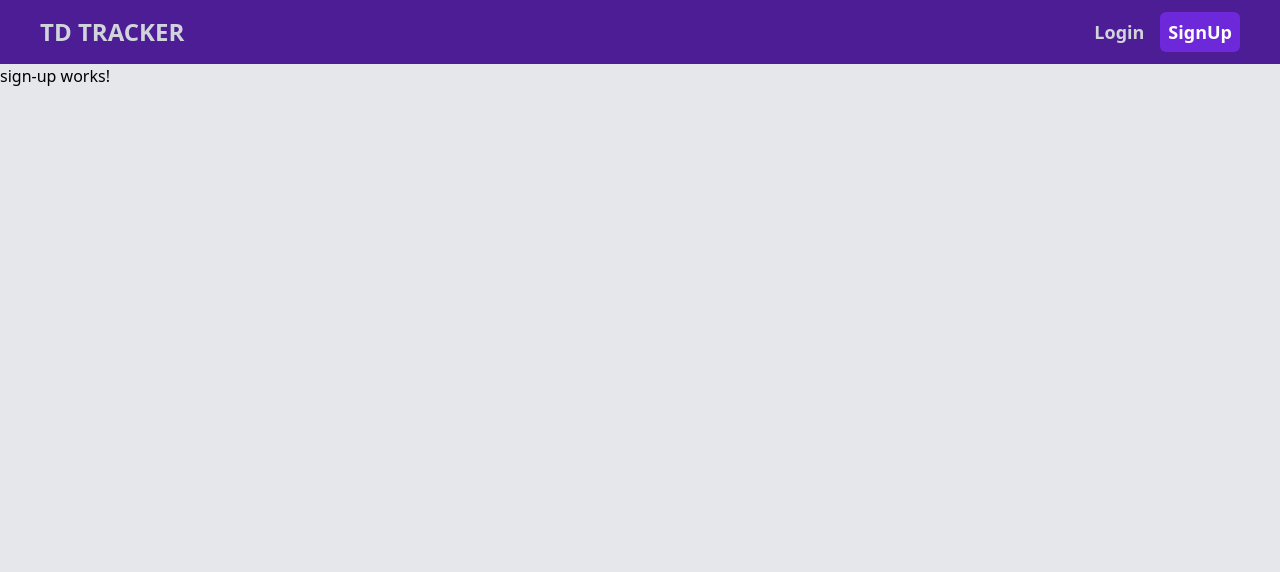
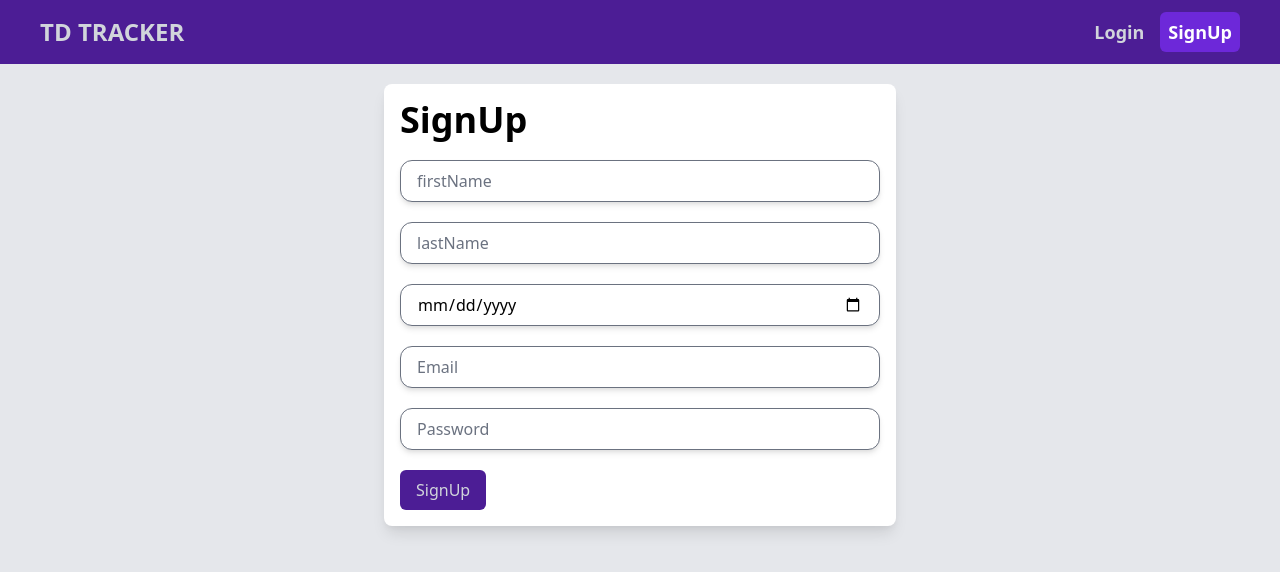
Before and after one commit to Jevonne876/practice-app, an Angular app: page /signup in a window 1280 px wide. Shown: the top 572 px of the page. Built offline with nearby package versions, Linux system fonts and the light colour scheme; what @tailwindcss/typography would draw is missing.

Commit message:
sign up form completed ...

```diff
--- a/src/app/components/login/login.component.html
+++ b/src/app/components/login/login.component.html
@@ -4,27 +4,47 @@
       <h1 class="text-4xl font-bold">Login</h1>
     </div>
 
+    <form [formGroup]="form" (ngSubmit)="login()">
+      <div class="mt-2 text-xl font-semibold text-red-500" *ngIf="form.errors">
+        Email Address or Password is required.
+      </div>
       <div class="mt-5">
         <input
           type="email"
+          name="email"
+          formControlName="email"
           class="w-full px-4 py-2 shadow-md  rounded-xl form-input focus:outline-none focus:border-purple-500"
           placeholder="Email Address"
         />
+
+        <div class="text-red-500" *ngIf="email.touched && email.invalid">
+          <div *ngIf="email.errors.required">email address is required</div>
+          <div *ngIf="email.errors.email">valid email is required</div>
+        </div>
       </div>
       <div class="mt-5">
         <input
           type="password"
+          name="password"
+          formControlName="password"
           class="w-full px-4 py-2 shadow-md  rounded-xl form-input focus:outline-none focus:border-purple-500"
           placeholder="Password"
         />
+        <div class="text-red-500" *ngIf="password.touched && password.invalid">
+          <div *ngIf="password.errors.required">password is required</div>
+          <div *ngIf="password.errors.minlength">
+            password should be at least 8 characters long
+          </div>
+        </div>
       </div>
 
       <div class="mt-5">
         <button
-        class="px-4 py-2 text-gray-300 bg-purple-900 rounded-md  hover:text-white hover:bg-purple-700 focus:outline-none"
+          class="px-4 py-2 text-gray-300 bg-purple-900 rounded-md  hover:text-white hover:bg-purple-700 foc us:outline-none"
         >
           Login
         </button>
       </div>
+    </form>
   </div>
 </div>
--- a/src/app/components/login/login.component.ts
+++ b/src/app/components/login/login.component.ts
@@ -1,15 +1,35 @@
-import { Component, OnInit } from '@angular/core';
+import { Component } from '@angular/core';
+import { FormControl, FormGroup, Validators } from '@angular/forms';
 
 @Component({
   selector: 'login',
   templateUrl: './login.component.html',
   styleUrls: ['./login.component.css']
 })
-export class LoginComponent implements OnInit {
+export class LoginComponent {
 
-  constructor() { }
+  form = new FormGroup({
+    email: new FormControl('',
+      [Validators.required,
+      Validators.email
+      ]),
 
-  ngOnInit(): void {
+    password: new FormControl('', [Validators.required,
+    Validators.minLength(8)
+    ])
+  });
+
+  get email() {
+    return this.form.get('email');
+  }
+  get password() {
+    return this.form.get('password');
+  }
+
+  login() {
+    this.form.setErrors({
+      invalidLogin: true
+    });
   }
 
 }
--- a/src/app/components/sign-up/sign-up.component.html
+++ b/src/app/components/sign-up/sign-up.component.html
@@ -1 +1,109 @@
-<p>sign-up works!</p>
+<div class="flex justify-center mt-5">
+  <div class="flex flex-col w-2/5 px-4 py-4 bg-white rounded-lg shadow-lg">
+    <div class="content-center">
+      <h1 class="text-4xl font-bold">SignUp</h1>
+      <div class="mt-1" *ngIf="form.errors">
+        <p class="mt-1 text-red-500">
+          *All fields Required in order to signUp.
+        </p>
+      </div>
+    </div>
+
+    <form [formGroup]="form" (ngSubmit)="signUp()">
+      <div class="mt-5">
+        <input
+          type="type"
+          name="firstName"
+          formControlName="firstName"
+          class="w-full px-4 py-2 shadow-md  rounded-xl form-input focus:outline-none focus:border-purple-500"
+          placeholder="firstName"
+        />
+
+        <div
+          class="mt-1 text-red-500"
+          *ngIf="firstName.touched && firstName.invalid"
+        >
+          <div *ngIf="firstName.errors.required">firstName is required</div>
+        </div>
+      </div>
+
+      <div class="mt-5">
+        <input
+          type="type"
+          name="lastName"
+          formControlName="lastName"
+          class="w-full px-4 py-2 shadow-md  rounded-xl form-input focus:outline-none focus:border-purple-500"
+          placeholder="lastName"
+        />
+
+        <div
+          class="mt-1 text-red-500"
+          *ngIf="lastName.touched && lastName.invalid"
+        >
+          <div *ngIf="lastName.errors.required">lastName is required</div>
+        </div>
+      </div>
+
+      <div class="mt-5">
+        <input
+          type="date"
+          name="dateOfBirth"
+          formControlName="dateOfBirth"
+          class="w-full px-4 py-2 shadow-md  rounded-xl form-input focus:outline-none focus:border-purple-500"
+          placeholder="Date of Birth"
+        />
+
+        <div
+          class="mt-1 text-red-500"
+          *ngIf="dateOfBirth.touched && dateOfBirth.invalid"
+        >
+          <div *ngIf="dateOfBirth.errors.required">
+            date of Birth is required
+          </div>
+        </div>
+      </div>
+
+      <div class="mt-5">
+        <input
+          type="email"
+          name="email"
+          formControlName="email"
+          class="w-full px-4 py-2 shadow-md  rounded-xl form-input focus:outline-none focus:border-purple-500"
+          placeholder="Email"
+        />
+
+        <div class="mt-1 text-red-500" *ngIf="email.touched && email.invalid">
+          <div *ngIf="email.errors.required">email address is required</div>
+          <div *ngIf="email.errors.email">valid email is required</div>
+        </div>
+      </div>
+
+      <div class="mt-5">
+        <input
+          type="password"
+          name="password"
+          formControlName="password"
+          class="w-full px-4 py-2 shadow-md  rounded-xl form-input focus:outline-none focus:border-purple-500"
+          placeholder="Password"
+        />
+        <div
+          class="mt-1 text-red-500"
+          *ngIf="password.touched && password.invalid"
+        >
+          <div *ngIf="password.errors.required">password is required</div>
+          <div *ngIf="password.errors.minlength">
+            password should be at least 8 characters long
+          </div>
+        </div>
+      </div>
+
+      <div class="mt-5">
+        <button
+          class="px-4 py-2 text-gray-300 bg-purple-900 rounded-md  hover:text-white hover:bg-purple-700 foc us:outline-none"
+        >
+          SignUp
+        </button>
+      </div>
+    </form>
+  </div>
+</div>
--- a/src/app/components/sign-up/sign-up.component.ts
+++ b/src/app/components/sign-up/sign-up.component.ts
@@ -1,15 +1,48 @@
-import { Component, OnInit } from '@angular/core';
+import { Component } from '@angular/core';
+import { FormControl, FormGroup, Validators } from '@angular/forms';
 
 @Component({
   selector: 'sign-up',
   templateUrl: './sign-up.component.html',
   styleUrls: ['./sign-up.component.css']
 })
-export class SignUpComponent implements OnInit {
+export class SignUpComponent {
 
-  constructor() { }
+  form = new FormGroup({
+    firstName: new FormControl('', [Validators.required]),
+    lastName: new FormControl('', [Validators.required]),
+    dateOfBirth: new FormControl('', [Validators.required]),
+    email: new FormControl('',
+      [Validators.required,
+      Validators.email
+      ]),
 
-  ngOnInit(): void {
+    password: new FormControl('', [Validators.required,
+    Validators.minLength(8)
+    ])
+  });
+
+  get firstName() {
+    return this.form.get('firstName');
+  }
+  get lastName() {
+    return this.form.get('lastName');
+  }
+  get dateOfBirth() {
+    return this.form.get('dateOfBirth');
+  }
+  get email() {
+    return this.form.get('email');
+  }
+  get password() {
+    return this.form.get('password');
   }
 
+  signUp() {
+    this.form.setErrors({
+      invalidLogin: true
+    });
+  }
+
+
 }
```
Also changed, not shown: src/app/app.module.ts (+5 -2 lines). Lines whose indentation alone changed are shown as unchanged.
